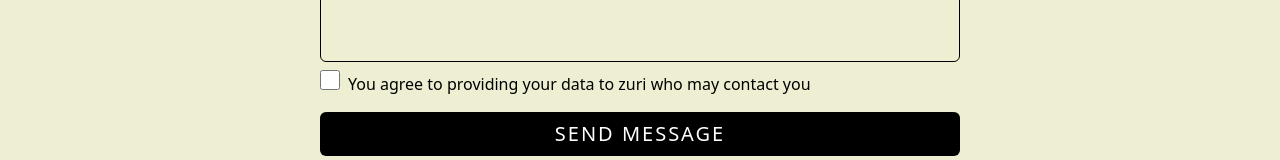
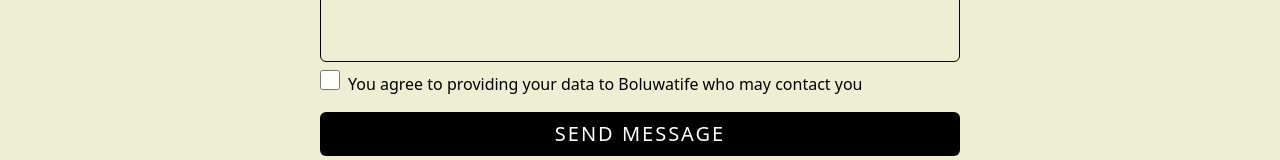
Before and after one commit to Tifee1/hngi-linktree, a React (Vite) app: page /contact in a window 1280 px wide. Shown: the part 416-576 px from the top of the page. Built offline with nearby package versions, Linux system fonts and the light colour scheme.

Commit message:
fix:added name to contact

```diff
--- a/src/Contact.jsx
+++ b/src/Contact.jsx
@@ -104,7 +104,7 @@ const Contact = () => {
               id='check'
               className='mr-2 w-[20px] h-[20px]'
             />
-            You agree to providing your data to zuri who may contact you
+            You agree to providing your data to Boluwatife who may contact you
           </div>
           <button
             id='btn__submit'
```
